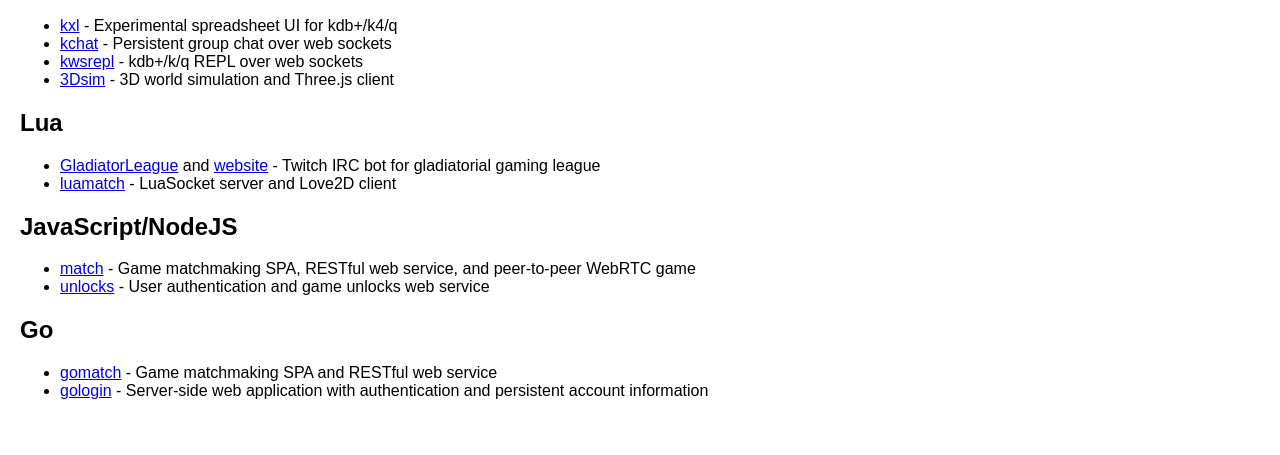
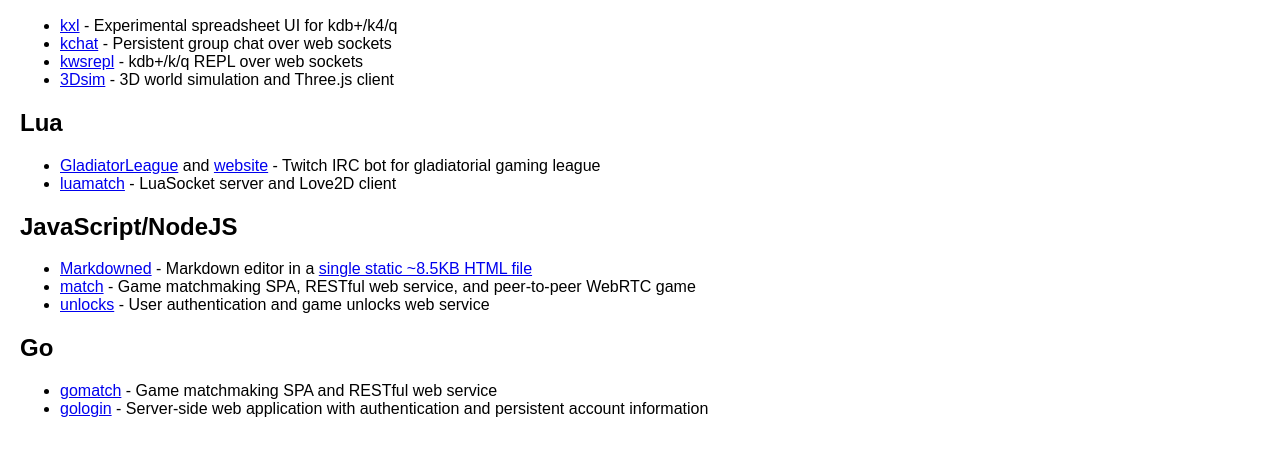
Before and after one commit to srpeck/srpeck.github.io, a plain HTML site: page index.html in a window 1280 px wide. Shown: the part 161-616 px from the top of the page. Drawn offline with Linux system fonts and the light colour scheme.

Commit message:
Add Markdowned

```diff
--- a/index.html
+++ b/index.html
@@ -29,6 +29,7 @@
     </ul>
     <h2>JavaScript/NodeJS</h2>
     <ul>
+        <li><a href="https://github.com/srpeck/markdowned">Markdowned</a> - Markdown editor in a <a href="https://srpeck.github.io/markdowned/">single static ~8.5KB HTML file</a>
         <li><a href="https://github.com/srpeck/match">match</a> - Game matchmaking SPA, RESTful web service, and peer-to-peer WebRTC game
         <li><a href="https://github.com/srpeck/unlocks">unlocks</a> - User authentication and game unlocks web service
     </ul>
```
